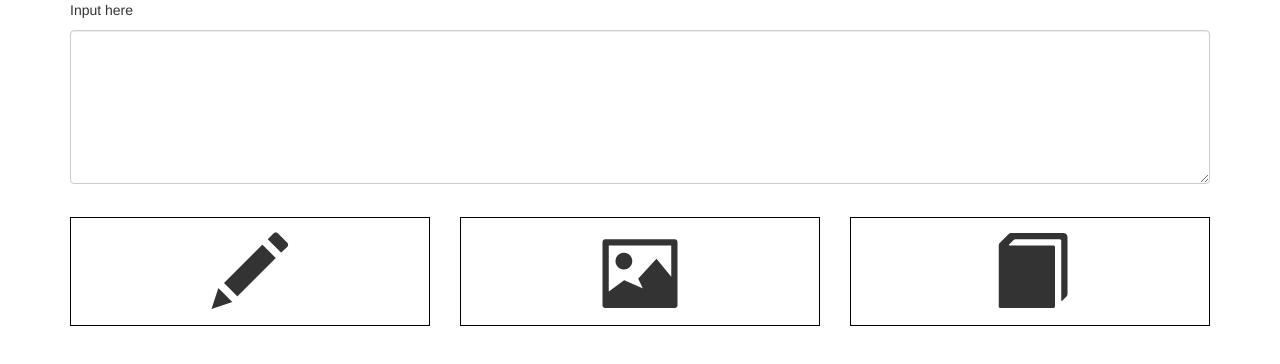
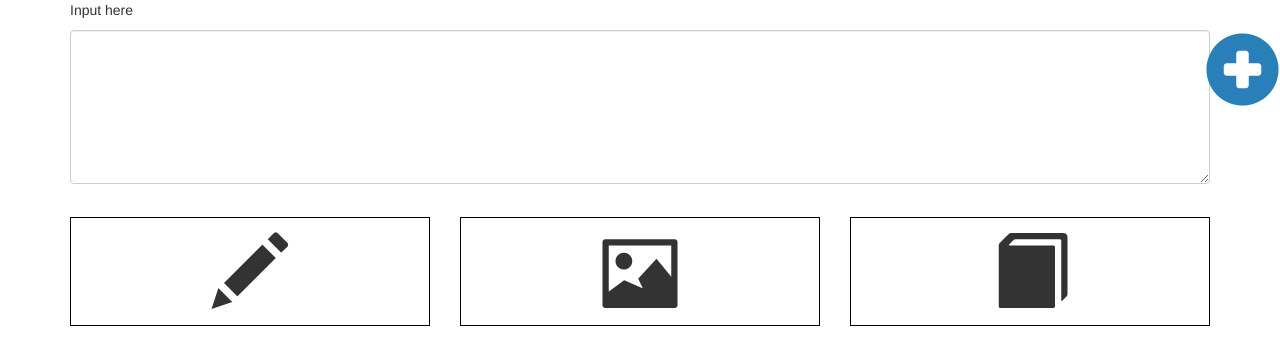
Before and after one commit to Cobesz/userstories, a plain HTML site: page page2.html in a window 1280 px wide. Drawn offline with nearby package versions, Linux system fonts and the light colour scheme.

Commit message:
work on button

```diff
--- a/css/style2.css
+++ b/css/style2.css
@@ -1,7 +1,5 @@
 .box {
-	/*margin: 2em;*/
 	border: 1px solid #000;
-	/*min-height: 10em;*/
 	text-align: center;
 	padding: 2vh;
 	width: 100%;
@@ -11,3 +9,10 @@
 	font-size: 75px;
 	margin-top: 4vh;
 }
+
+.glyphicon-plus-sign {
+	color: #2980b9;
+	position: absolute;
+	bottom: 0;
+	right: 0;
+}
--- a/page2.html
+++ b/page2.html
@@ -39,5 +39,6 @@
 			</div>
 		</div>
 	</div>
+	<span class="glyphicon glyphicon-plus-sign"></span>
 </body>
 </html>
```
